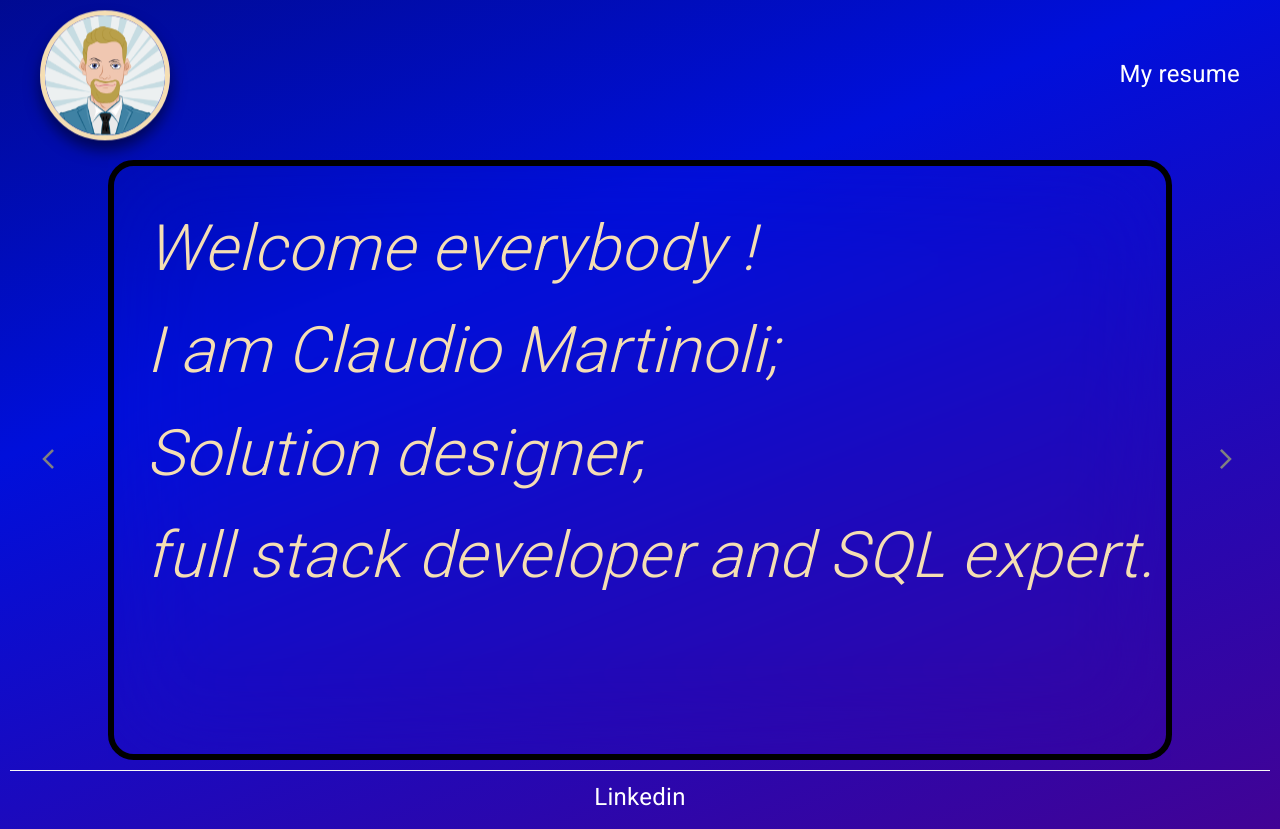
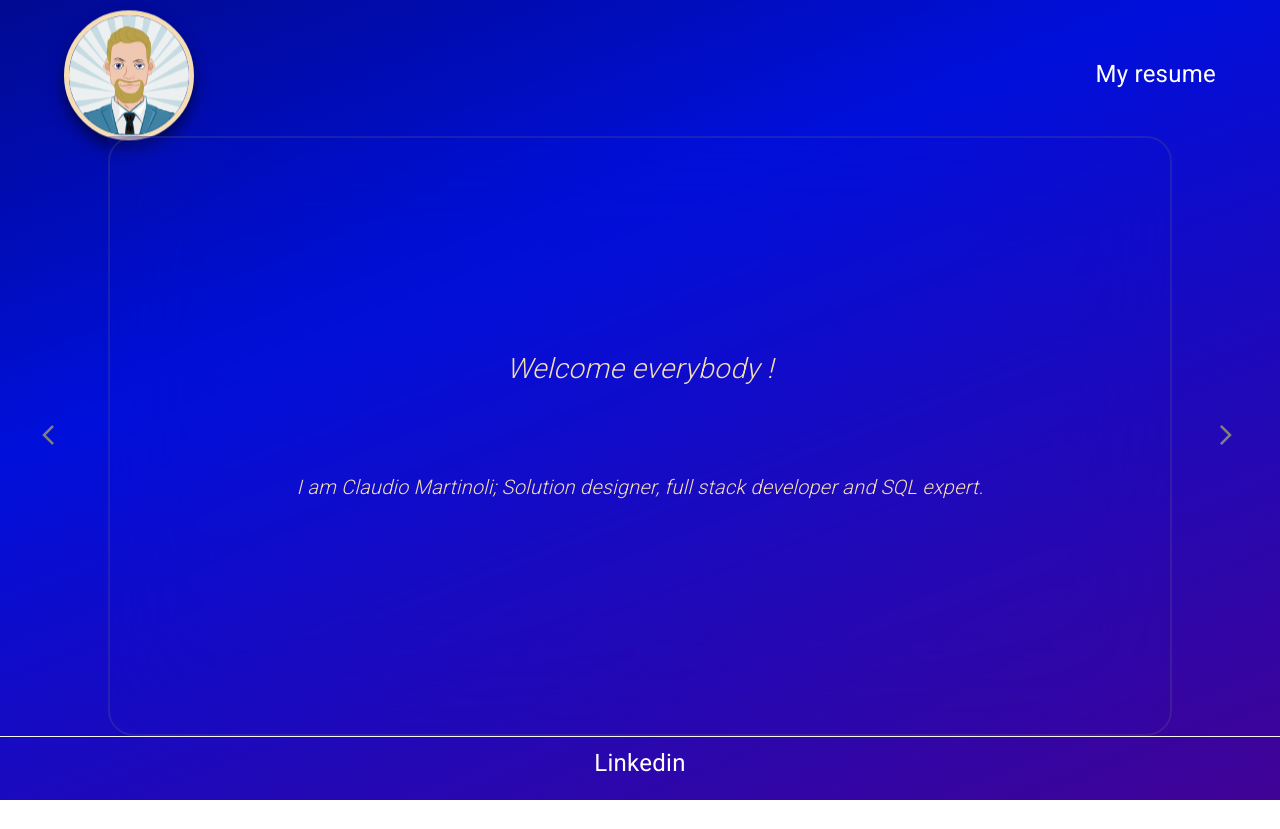
Before and after one commit to ClodMart/PortfolioSite, an Angular app: page / in a window 1280 px wide. After the commit the page ends 800 px from the top, so only its background shows below. Built offline with nearby package versions, Linux system fonts and the light colour scheme.

Commit message:
reactive update

```diff
--- a/src/app/app.component.css
+++ b/src/app/app.component.css
@@ -70,7 +70,6 @@ html {
 
 .BottomLinks
 {
-  padding: 10px;
   border: none;
   text-align: center;
 }
@@ -82,10 +81,10 @@ html {
   flex-grow: 1;
   justify-content: space-between;
   align-items: center;
-  max-height: 10rem;
-  margin: 2.5rem;
-  padding-left: 10vh;
-  padding-right: 10vh;
+  margin-top: 5vh;
+  margin-bottom: 2vh;
+  margin-left: 5vw;
+  margin-right: 5vw;
 }
 
 
@@ -117,7 +116,5 @@ html {
           justify-content: space-between;
           align-items: space-between;
           max-height: 10vh;
-          padding-left: 0vh;
-          padding-right: 0vh;
         }
       }
--- a/src/app/welcome-card/welcome-card.component.css
+++ b/src/app/welcome-card/welcome-card.component.css
@@ -1,51 +1,31 @@
 .TitleBarStyle{
     position: relative;
-    /* top:25%;
-    left: 25%;
-    height: 25rem;
-    width: 95rem; */
-}
-.TitleBarStyle p
-{
     font-style: italic;
     font-weight:lighter;
     font-size:7vh;
     color: wheat;
     line-height: 8vh;
-  width: 95vw;
+    text-wrap: wrap;
+    text-align: center;
+    >p, h2, h3{
+      font-style: italic;
+      font-weight:lighter;
+      font-size:2vw;
+      color: wheat;
+      line-height: 8vw;
+    }
+    h2{
+      font-size: 4vw;
+    }
 }
 
-.TitleBarStyle h2
- {
-  display: inline;
-  font-style: italic;
-  font-weight:lighter;
-  font-size:7vh;
-  color: wheat;
-  line-height: 8vh;
-  width: 95vh;
+@media screen and (max-width: 1320px){
+  .TitleBarStyle{
+    >p, h3{
+          font-size:2.5vh;
     }
-
-
-@media screen and (max-width: 1320px){
-  .TitleBarStyle p
-{
-  font-style: italic;
-  font-weight:lighter;
-  font-size:5vw;
-  color: wheat;
-  line-height: 8vw;
-  width: 95vw;
-}
-
-.TitleBarStyle h2
- {
-  display: inline;
-  font-style: italic;
-  font-weight:lighter;
-  font-size:5vw;
-  color: wheat;
-  line-height: 8vw;
-  width: 95vh;
+    >h2{
+      font-size: 3.5vh;
     }
   }
+}
--- a/src/app/welcome-card/welcome-card.component.html
+++ b/src/app/welcome-card/welcome-card.component.html
@@ -1,6 +1,7 @@
       <div class="TitleBarStyle">
-        <h2 [@slideUpDown]="TextStatus">Welcome {{NamesArray[currentIndex]}} !</h2>
-        <p>I am Claudio Martinoli;<br>
-          Solution designer,<br>
-          full stack developer and SQL expert.</p>
+        <h2>Welcome {{NamesArray[currentIndex]}} !</h2>
+        <h3>I am Claudio Martinoli;
+          Solution designer,
+          full stack developer and SQL expert.
+        </h3>
       </div>
--- a/src/app/welcome-card/welcome-card.component.ts
+++ b/src/app/welcome-card/welcome-card.component.ts
@@ -7,9 +7,7 @@ import { slideUpDown } from '../animations';
   imports: [],
   templateUrl: './welcome-card.component.html',
   styleUrl: './welcome-card.component.css',
-  animations:[
-    slideUpDown
-  ]
+  animations:[]
 })
 export class WelcomeCardComponent implements OnInit{
   ngOnInit(): void {
--- a/src/styles.css
+++ b/src/styles.css
@@ -59,18 +59,21 @@ body{
   backdrop-filter: blur(50px);
   flex-grow: 1;
   >.cardContainer{
-    border: solid 0.5vw black;
+    border: solid 0.2vw rgba(121, 121, 121,.2);
+    -webkit-background-clip: padding-box; /* for Safari */
+    background-clip: padding-box; /* for IE9+, Firefox 4+, Opera, Chrome */
     border-radius: 2vw;
     display: flex;
     flex-grow: 1;
     overflow: hidden;
-    justify-content: stretch;
+    justify-content: center;
+    align-content: center;
     >.cardContent{
       display: flex;
       flex-grow: 1;
       flex-direction: column;
       padding: 2.5vw;
-      height: 45vh;
+      justify-content: center;
       /* width: 95vw;
       margin: 2vw; */
     }
@@ -227,6 +230,7 @@ text-decoration: none;
   .cardContainer {
       flex-direction: column;
       overflow: scroll;
+      scrollbar-width: none;
   }
   .caruselButton{
     >.material-icons{
@@ -238,7 +242,7 @@ text-decoration: none;
     margin-bottom: 0;
     margin-left: 0;
     margin-right: 0;
-    height: 75vh;
+
   }
 
   .descContainer {
```
Also changed, not shown: 5 other files (tests, documents, lock files or other folders). Lines whose indentation alone changed are shown as unchanged.
